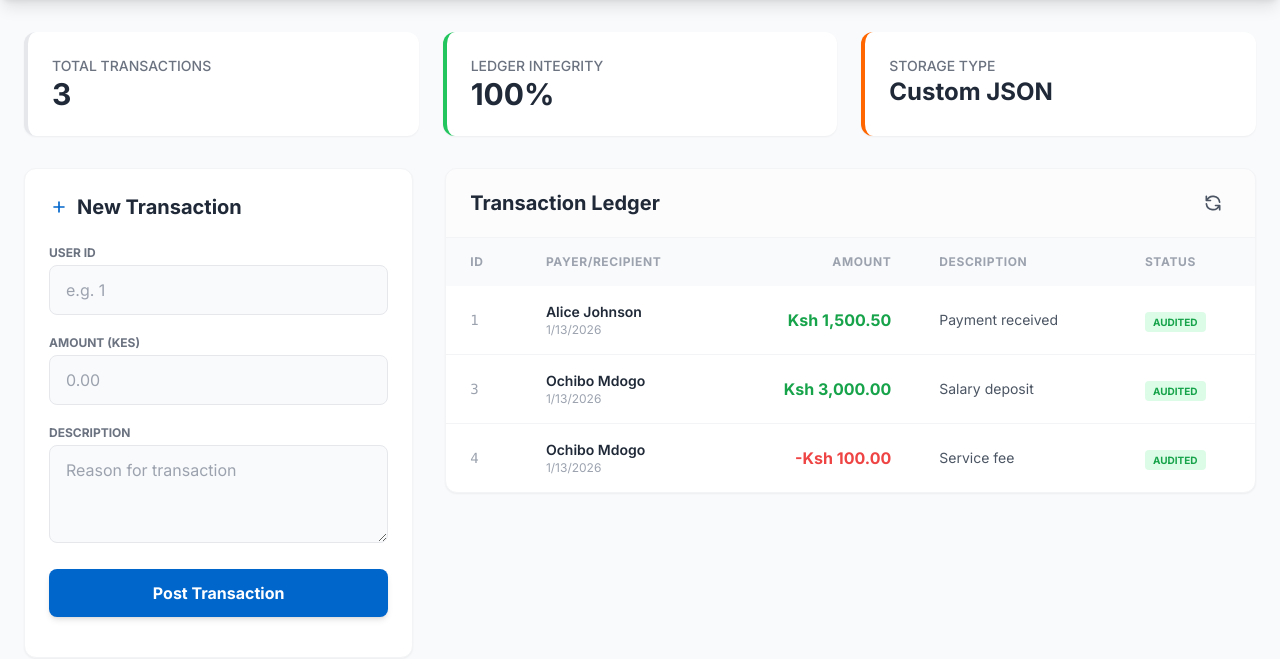
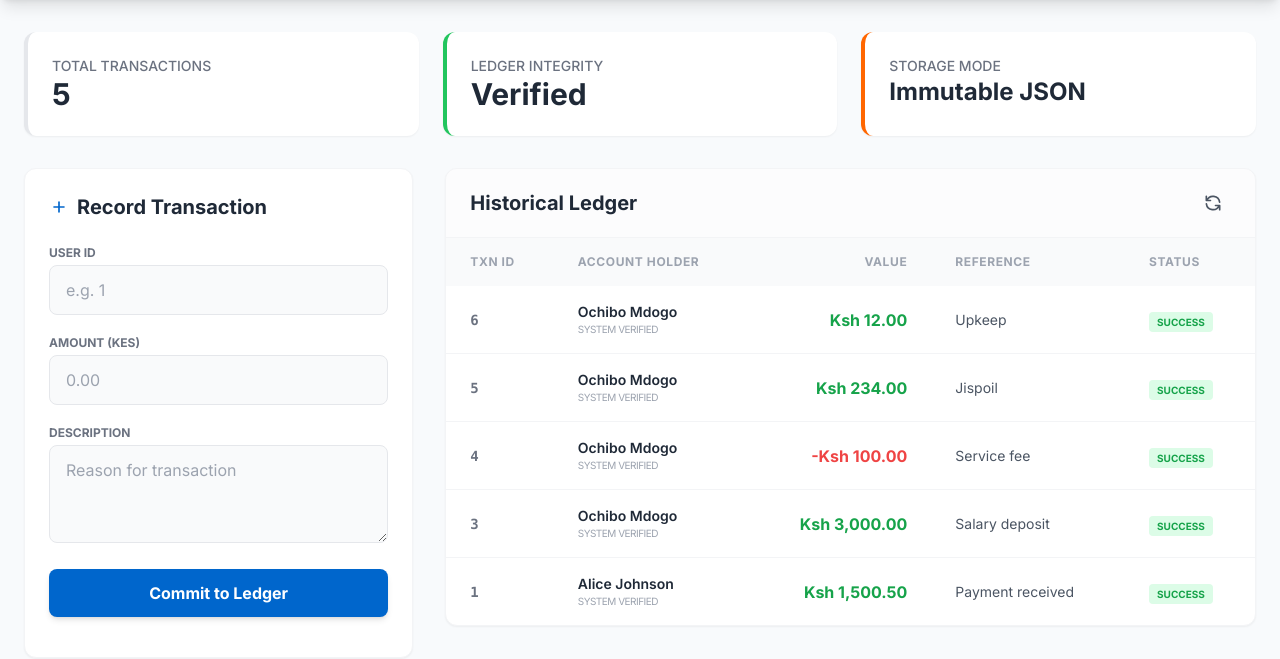
Before and after one commit to levisrabah/pesapal-jdev-challenge-2026, a FastAPI app: page / in a window 1280 px wide. Shown: the part 72-731 px from the top of the page. Run offline with FastAPI, Linux system fonts and the light colour scheme; some libraries are stand-ins or nearby versions.

Commit message:
Add POST method to users

```diff
--- a/data/transactions.json
+++ b/data/transactions.json
@@ -37,10 +37,26 @@
       "description": "Service fee",
       "is_deleted": false,
       "created_at": "2026-01-13T23:05:22.648422"
+    },
+    {
+      "id": 5,
+      "user_id": 2,
+      "amount": 234.0,
+      "description": "Jispoil",
+      "is_deleted": false,
+      "created_at": "2026-01-13T23:17:21.398046"
+    },
+    {
+      "id": 6,
+      "user_id": 2,
+      "amount": 12.0,
+      "description": "Upkeep",
+      "is_deleted": false,
+      "created_at": "2026-01-13T23:27:58.058155"
     }
   ],
   "metadata": {
-    "row_count": 4,
+    "row_count": 6,
     "primary_key": "id",
     "unique_keys": [],
     "created_at": "2026-01-13T23:05:22.634468"
--- a/web_app/app.py
+++ b/web_app/app.py
@@ -219,6 +219,28 @@ def create_transaction(transaction: Dict[str, Any]):
         return {"message": "Transaction created", "id": next_id}
     except Exception as e:
         raise HTTPException(status_code=500, detail=str(e))
+
+@app.post("/api/users")
+def create_user(user_data: Dict[str, Any]):
+    """Specific API to create a user with auto-incrementing ID."""
+    try:
+        # Load all users to calculate the next ID
+        all_users = storage.get_all_rows('users', include_deleted=True)
+        next_id = max([u.get('id', 0) for u in all_users], default=0) + 1
+
+        row_data = {
+            "id": next_id,
+            "name": str(user_data.get("name")),
+            "email": str(user_data.get("email")),
+            "created_at": datetime.now().isoformat(),
+            "is_deleted": False
+        }
+
+        engine.insert('users', row_data)
+        return {"message": "User created successfully", "id": next_id}
+    except Exception as e:
+        raise HTTPException(status_code=500, detail=f"User creation failed: {str(e)}")
+
 @app.get("/api/transactions_with_users")
 def get_transactions_with_users():
     """
@@ -255,7 +277,6 @@ def get_transactions_with_users():
     except Exception as e:
         raise HTTPException(status_code=500, detail=f"Error fetching transactions: {str(e)}")
 
-
 @app.get("/health")
 def health_check():
     """Health check endpoint."""
--- a/web_app/templates/index.html
+++ b/web_app/templates/index.html
@@ -35,11 +35,11 @@
             </div>
             <div class="bg-white p-6 rounded-xl shadow-sm border-l-4 border-green-500">
                 <p class="text-sm text-gray-500 font-medium uppercase">Ledger Integrity</p>
-                <h3 class="text-3xl font-bold text-gray-800">100%</h3>
+                <h3 class="text-3xl font-bold text-gray-800">Verified</h3>
             </div>
             <div class="bg-white p-6 rounded-xl shadow-sm border-l-4 border-pesapal-orange">
-                <p class="text-sm text-gray-500 font-medium uppercase">Storage Type</p>
-                <h3 class="text-2xl font-bold text-gray-800">Custom JSON</h3>
+                <p class="text-sm text-gray-500 font-medium uppercase">Storage Mode</p>
+                <h3 class="text-2xl font-bold text-gray-800">Immutable JSON</h3>
             </div>
         </div>
 
@@ -48,7 +48,7 @@
                 <section class="bg-white rounded-xl shadow-sm p-6 border border-gray-100 sticky top-8">
                     <h2 class="text-xl font-bold text-gray-800 mb-6 flex items-center">
                         <svg class="w-5 h-5 mr-2 text-pesapal-blue" fill="none" stroke="currentColor" viewBox="0 0 24 24"><path stroke-linecap="round" stroke-linejoin="round" stroke-width="2" d="M12 6v6m0 0v6m0-6h6m-6 0H6"></path></svg>
-                        New Transaction
+                        Record Transaction
                     </h2>
                     <form id="transactionForm" class="space-y-5">
                         <div>
@@ -63,8 +63,8 @@
                             <label class="block text-xs font-bold text-gray-500 uppercase mb-1">Description</label>
                             <textarea id="description" rows="3" required class="w-full px-4 py-3 bg-gray-50 border border-gray-200 rounded-lg focus:ring-2 focus:ring-blue-500 outline-none transition" placeholder="Reason for transaction"></textarea>
                         </div>
-                        <button type="submit" class="w-full bg-pesapal-blue hover:bg-blue-700 text-white font-bold py-3 rounded-lg shadow-md transition transform active:scale-95">
-                            Post Transaction
+                        <button type="submit" id="submitBtn" class="w-full bg-pesapal-blue hover:bg-blue-700 text-white font-bold py-3 rounded-lg shadow-md transition transform active:scale-95">
+                            Commit to Ledger
                         </button>
                     </form>
                     <div id="transactionMessage" class="mt-4 text-sm text-center"></div>
@@ -74,7 +74,7 @@
             <div class="lg:col-span-2">
                 <section class="bg-white rounded-xl shadow-sm border border-gray-100 overflow-hidden">
                     <div class="px-6 py-4 border-b border-gray-100 flex justify-between items-center bg-gray-50/50">
-                        <h2 class="text-xl font-bold text-gray-800">Transaction Ledger</h2>
+                        <h2 class="text-xl font-bold text-gray-800">Historical Ledger</h2>
                         <button id="refreshBtn" class="p-2 hover:bg-gray-200 rounded-full transition" title="Refresh Data">
                             <svg class="w-5 h-5 text-gray-600" fill="none" stroke="currentColor" viewBox="0 0 24 24"><path stroke-linecap="round" stroke-linejoin="round" stroke-width="2" d="M4 4v5h.582m15.356 2A8.001 8.001 0 004.582 9m0 0H9m11 11v-5h-.581m0 0a8.003 8.003 0 01-15.357-2m15.357 2H15"></path></svg>
                         </button>
@@ -82,17 +82,17 @@
 
                     <div id="loadingIndicator" class="py-20 text-center">
                         <div class="inline-block animate-spin rounded-full h-8 w-8 border-4 border-pesapal-blue border-t-transparent"></div>
-                        <p class="mt-2 text-gray-500 font-medium">Querying RDBMS...</p>
+                        <p class="mt-2 text-gray-500 font-medium">Reading JSON Tables...</p>
                     </div>
 
                     <div id="transactionsTable" class="hidden overflow-x-auto">
                         <table class="w-full text-left border-collapse">
                             <thead>
                                 <tr class="bg-gray-50 text-gray-400 text-xs font-bold uppercase tracking-wider">
-                                    <th class="px-6 py-4">ID</th>
-                                    <th class="px-6 py-4">Payer/Recipient</th>
-                                    <th class="px-6 py-4 text-right">Amount</th>
-                                    <th class="px-6 py-4">Description</th>
+                                    <th class="px-6 py-4">TXN ID</th>
+                                    <th class="px-6 py-4">Account Holder</th>
+                                    <th class="px-6 py-4 text-right">Value</th>
+                                    <th class="px-6 py-4">Reference</th>
                                     <th class="px-6 py-4">Status</th>
                                 </tr>
                             </thead>
@@ -101,8 +101,7 @@
                     </div>
 
                     <div id="emptyMessage" class="hidden py-20 text-center">
-                        <svg class="w-16 h-16 text-gray-200 mx-auto mb-4" fill="none" stroke="currentColor" viewBox="0 0 24 24"><path stroke-linecap="round" stroke-linejoin="round" stroke-width="2" d="M9 12h6m-6 4h6m2 5H7a2 2 0 01-2-2V5a2 2 0 012-2h5.586a1.1 1.1 0 01.707.293l5.414 5.414a1 1 0 01.293.707V19a2 2 0 01-2 2z"></path></svg>
-                        <p class="text-gray-400">No records found in current storage</p>
+                        <p class="text-gray-400 italic">The ledger is currently empty.</p>
                     </div>
                 </section>
             </div>
@@ -133,11 +132,17 @@
                     body.innerHTML = '';
                     statCount.innerText = data.transactions.length;
 
-                    data.transactions.forEach(t => {
+                    // SORTING: Newest Transactions first
+                    const sorted = data.transactions.sort((a, b) => {
+                        const idA = a['transactions.id'] || a['id'] || 0;
+                        const idB = b['transactions.id'] || b['id'] || 0;
+                        return idB - idA;
+                    });
+
+                    sorted.forEach(t => {
                         const row = document.createElement('tr');
-                        row.className = "hover:bg-slate-50 transition-colors group";
+                        row.className = "hover:bg-slate-50 transition-colors";
 
-                        // ROBUST DATA MAPPING
                         const id = t['transactions.id'] || t['id'] || '-';
                         const uName = t['users.name'] || t['name'] || `User #${t['transactions.user_id'] || t['user_id']}`;
                         const amount = parseFloat(t['transactions.amount'] || t['amount'] || 0);
@@ -145,18 +150,18 @@
                         const isDeleted = t['transactions.is_deleted'] || t['is_deleted'] || false;
 
                         row.innerHTML = `
-                            <td class="px-6 py-4 text-sm font-mono text-gray-400">${id}</td>
+                            <td class="px-6 py-4 text-sm font-mono font-bold text-gray-500">${id}</td>
                             <td class="px-6 py-4">
                                 <div class="text-sm font-semibold text-gray-800">${uName}</div>
-                                <div class="text-xs text-gray-400">${t['transactions.created_at'] ? new Date(t['transactions.created_at']).toLocaleDateString() : 'Today'}</div>
+                                <div class="text-[10px] text-gray-400 uppercase tracking-tighter">System Verified</div>
                             </td>
                             <td class="px-6 py-4 text-right font-bold ${amount >= 0 ? 'text-green-600' : 'text-red-500'}">
                                 ${currencyFormatter.format(amount)}
                             </td>
-                            <td class="px-6 py-4 text-sm text-gray-600 max-w-xs truncate">${desc}</td>
+                            <td class="px-6 py-4 text-sm text-gray-600">${desc}</td>
                             <td class="px-6 py-4">
                                 <span class="px-2 py-1 text-[10px] font-bold uppercase rounded ${isDeleted ? 'bg-red-100 text-red-600' : 'bg-green-100 text-green-600'}">
-                                    ${isDeleted ? 'Invalidated' : 'Audited'}
+                                    ${isDeleted ? 'Reversed' : 'Success'}
                                 </span>
                             </td>
                         `;
@@ -175,7 +180,7 @@
 
         document.getElementById('transactionForm').addEventListener('submit', async (e) => {
             e.preventDefault();
-            const btn = e.target.querySelector('button');
+            const btn = document.getElementById('submitBtn');
             const msg = document.getElementById('transactionMessage');
 
             const payload = {
@@ -185,7 +190,7 @@
             };
 
             btn.disabled = true;
-            btn.innerText = 'Syncing...';
+            btn.innerText = 'Writing to RDBMS...';
 
             try {
                 const res = await fetch('/api/transaction', {
@@ -196,7 +201,7 @@
 
                 if (res.ok) {
                     msg.className = "mt-4 text-sm text-green-600 font-bold";
-                    msg.innerText = "✓ Transaction committed to JSON storage";
+                    msg.innerText = "✓ Committed to Immutable Storage";
                     e.target.reset();
                     loadTransactions();
                 } else {
@@ -205,10 +210,10 @@
                     msg.innerText = "Error: " + (err.detail || "Validation failed");
                 }
             } catch (err) {
-                msg.innerText = "System offline or connection lost";
+                msg.innerText = "Connection lost";
             } finally {
                 btn.disabled = false;
-                btn.innerText = 'Post Transaction';
+                btn.innerText = 'Commit to Ledger';
             }
         });
 
```
